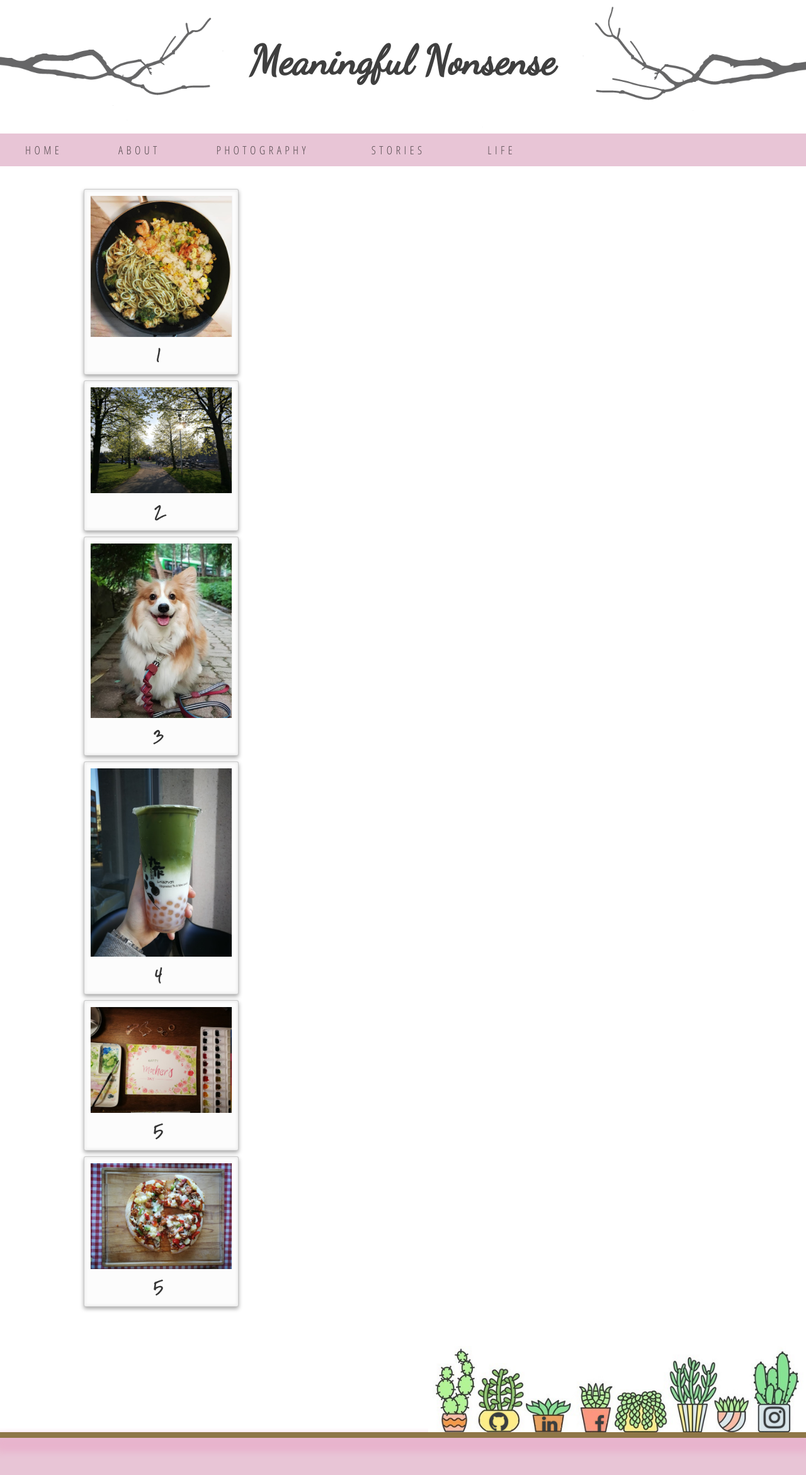
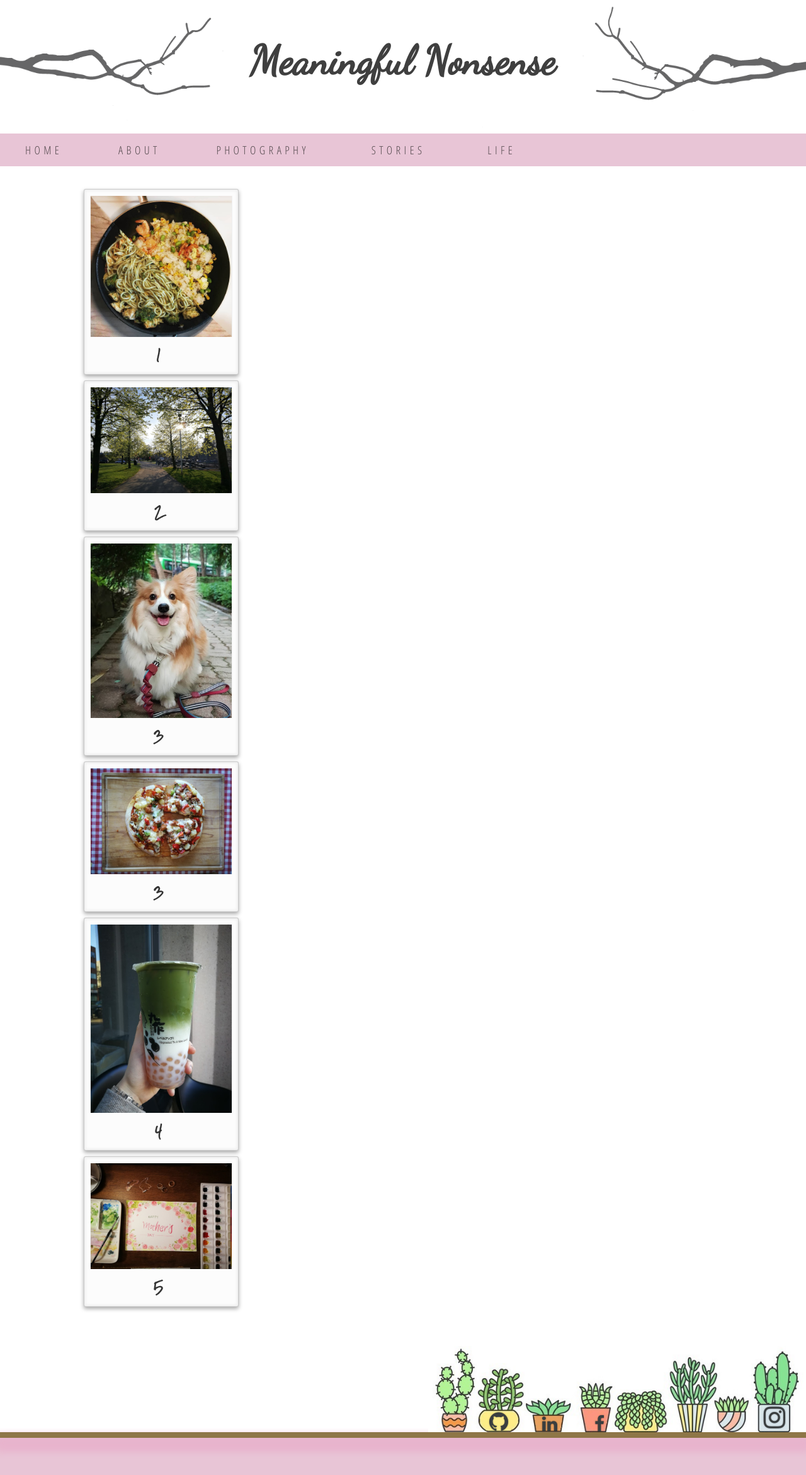
Before and after one commit to JasmineOuO/meaningful-nonsense-jekyll, a Jekyll site: the page built from index.html, in a window 1280 px wide. Shown: the top 2342 px of the page at 63% size. Built offline with Jekyll 4.4.1, drawn with Linux system fonts in a browser that asks for light colours; nearby versions of some CDN libraries.

Commit message:
test forloop.index

```diff
--- a/_layouts/gallery.html
+++ b/_layouts/gallery.html
@@ -16,7 +16,7 @@ layout: default
             </div>
         </div>
     </div>
-    {% if forloop.last %}
+    {% if forloop.index==3 %}
     <div class="flip-container" ontouchstart="this.classList.toggle('hover');">
         <div class="flipper">
             <div class="front"><a title="{{ image.title }}"><img class="myimg" src="{{ gallery.imagefolder }}/11.jpg" width="100%" alt="cave" /></a></div>
```
